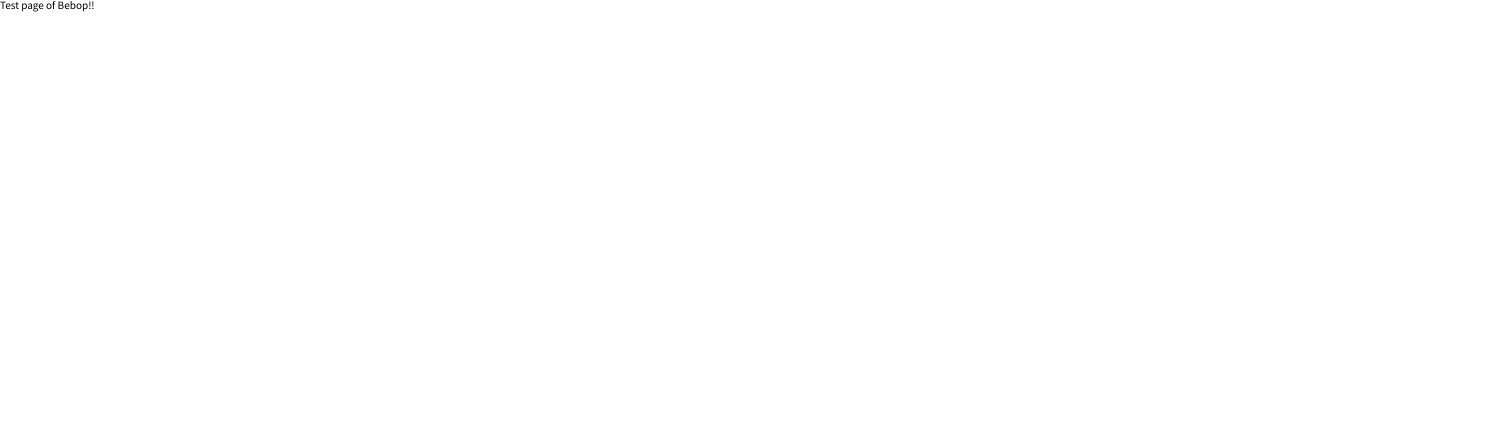
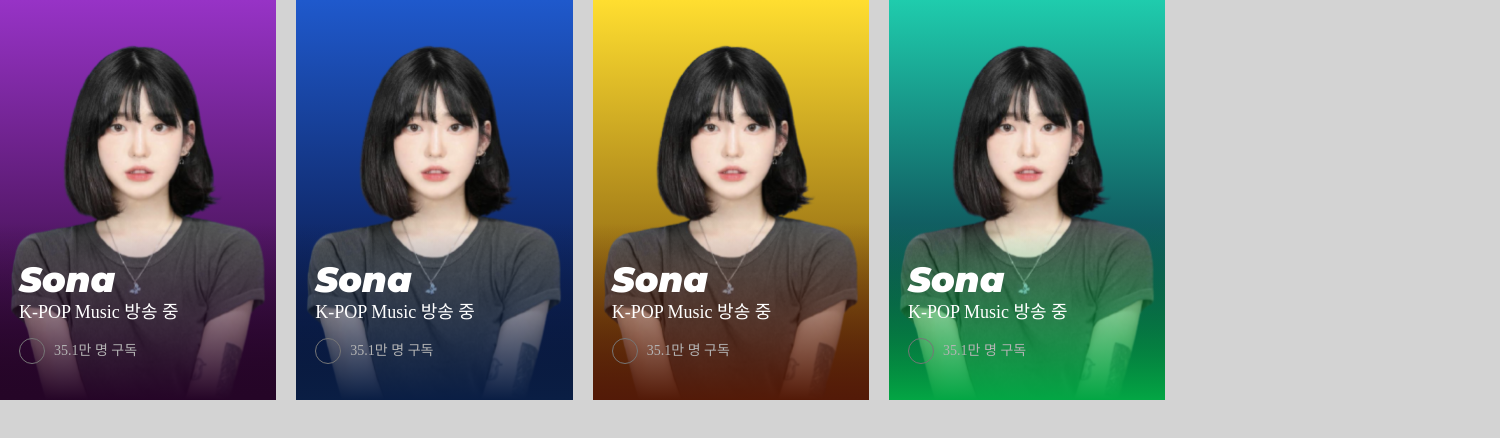
Before and after one commit to we-sopt-together-twitch/frontend, a React (Create React App) app: page /test/bebop in a window 1280 px wide. Shown: the top 438 px of the page, 1500 px wide, since content can reach past the window. Built offline with nearby package versions, Linux system fonts and the light colour scheme.

Commit message:
feat: 추천 채널 컴포넌트 구현 1차

```diff
--- /dev/null
+++ b/src/components/recommendChannels/ChannelCard.tsx
@@ -0,0 +1,156 @@
+import React from "react";
+import styled from "styled-components";
+import { ReactComponent as Thumbnail } from "../../assets/icon/sona.svg";
+
+export const ChannelCard = ({ title, broadcast, subscribe }) => {
+  return (
+    <StyledChannelCard>
+      <div className="gradient"></div>
+      <ThumbnailWrapper>
+        <Thumbnail />
+      </ThumbnailWrapper>
+      <MainContents>
+        <Title>{title}</Title>
+        <Broadcast>{broadcast} 방송 중</Broadcast>
+      </MainContents>
+      <SubContents>
+        <ChannelIcon />
+        <Subscribe>{subscribe} 명 구독</Subscribe>
+      </SubContents>
+    </StyledChannelCard>
+  );
+};
+
+const StyledChannelCard = styled.div`
+  width: 100%;
+  height: 100%;
+
+  position: relative;
+  z-index: 1;
+
+  overflow-y: hidden;
+
+  &:nth-of-type(1) {
+    background: linear-gradient(180deg, #9733c6 0%, #250527 100%);
+
+    & > .gradient {
+      width: 100%;
+      height: 100%;
+      position: absolute;
+      top: 0;
+      z-index: 3;
+      background: linear-gradient(179.85deg, rgba(80, 17, 84, 0) 55.68%, #250527 99.87%);
+    }
+  }
+
+  &:nth-of-type(2) {
+    background: linear-gradient(180deg, #1f59cc 0%, #050827 100%);
+
+    & > .gradient {
+      width: 100%;
+      height: 100%;
+      position: absolute;
+      top: 0;
+      z-index: 3;
+      background: linear-gradient(179.85deg, rgba(10, 30, 68, 0) 55.68%, #0a1e44 99.87%);
+    }
+  }
+
+  &:nth-of-type(3) {
+    background: linear-gradient(180deg, #ffde30 0%, #643907 100%);
+
+    & > .gradient {
+      width: 100%;
+      height: 100%;
+      position: absolute;
+      top: 0;
+      z-index: 3;
+      background: linear-gradient(179.85deg, rgba(205, 91, 9, 0) 55.68%, #531a08 99.87%);
+    }
+  }
+
+  &:nth-of-type(4) {
+    background: linear-gradient(180deg, #1fccad 0%, #050827 100%);
+
+    & > .gradient {
+      width: 100%;
+      height: 100%;
+      position: absolute;
+      top: 0;
+      z-index: 3;
+      background: linear-gradient(179.85deg, rgba(10, 68, 51, 0) 55.68%, #03a644 99.87%);
+    }
+  }
+`;
+
+const ThumbnailWrapper = styled.div`
+  position: absolute;
+  top: 3rem;
+  z-index: 2;
+
+  display: flex;
+  justify-content: center;
+
+  & > * {
+    width: 95%;
+    height: 100%;
+  }
+`;
+
+const MainContents = styled.div`
+  position: absolute;
+  bottom: 5.8rem;
+  z-index: 4;
+
+  margin-left: 1.9rem;
+  margin-bottom: 1.8rem;
+`;
+
+const Title = styled.h3`
+  font-size: 3.5rem;
+  font-family: "Montserrat", sans-serif;
+  font-style: italic;
+  font-weight: 900;
+  color: #ffffff;
+  line-height: 4.3rem;
+`;
+
+const Broadcast = styled.span`
+  font-size: 1.8rem;
+  font-family: "Spoqa Han Sans Neo";
+  font-style: normal;
+  font-weight: normal;
+  color: #ffffff;
+  line-height: 2.3rem;
+`;
+
+const SubContents = styled.div`
+  position: absolute;
+  bottom: 0;
+  z-index: 4;
+
+  display: flex;
+  align-items: center;
+
+  margin-left: 1.9rem;
+  margin-bottom: 3.6rem;
+`;
+
+const ChannelIcon = styled.div`
+  width: 2.6rem;
+  height: 2.6rem;
+
+  margin-right: 0.9rem;
+
+  border-radius: 50%;
+  border: 1px solid #767676;
+`;
+
+const Subscribe = styled.div`
+  font-size: 1.4rem;
+  font-family: "Spoqa Han Sans Neo";
+  font-style: normal;
+  font-weight: normal;
+  color: #b4b4b4;
+  line-height: 1.8rem;
+`;
--- /dev/null
+++ b/src/components/recommendChannels/Layout.tsx
@@ -0,0 +1,23 @@
+import React from "react";
+import styled from "styled-components";
+
+export function RecommendChannelsLayout({ cards }) {
+  return (
+    <OuterBox>
+      <CardsSlot>{cards}</CardsSlot>
+    </OuterBox>
+  );
+}
+
+const OuterBox = styled.div``;
+
+const CardsSlot = styled.div`
+  display: grid;
+  width: 77.7%;
+  height: 40rem;
+
+  grid-template-columns: repeat(4, 1fr);
+  row-gap: 1rem;
+  column-gap: 2rem;
+  grid-auto-flow: row;
+`;
--- /dev/null
+++ b/src/components/recommendChannels/RecommendChannels.tsx
@@ -0,0 +1,17 @@
+import React from "react";
+import { ChannelCard } from "./ChannelCard";
+import { RecommendChannelsLayout } from "./Layout";
+
+function sampleData() {
+  return {
+    title: "Sona",
+    broadcast: "K-POP Music",
+    subscribe: "35.1만",
+  };
+}
+
+export function RecommendChannels() {
+  const cards = [...new Array(4)].map((_, idx) => <ChannelCard key={idx} {...sampleData()} />);
+
+  return <RecommendChannelsLayout cards={cards} />;
+}
--- a/src/pages/testPages/Bebop.tsx
+++ b/src/pages/testPages/Bebop.tsx
@@ -1,3 +1,19 @@
+import styled from "styled-components";
+import { RecommendChannels } from "../../components/recommendChannels/RecommendChannels";
+
 export function BebopTestPage() {
-  return <div>Test page of Bebop!!</div>;
+  return (
+    <Background>
+      <RecommendChannels />
+    </Background>
+  );
 }
+
+const Background = styled.div`
+  min-height: 100vh;
+  margin: 0 auto;
+
+  width: 150rem;
+
+  background-color: lightgray;
+`;
```
Also changed, not shown: src/assets/icon/sona.svg (added), 1 other file (tests, documents, lock files or other folders).
